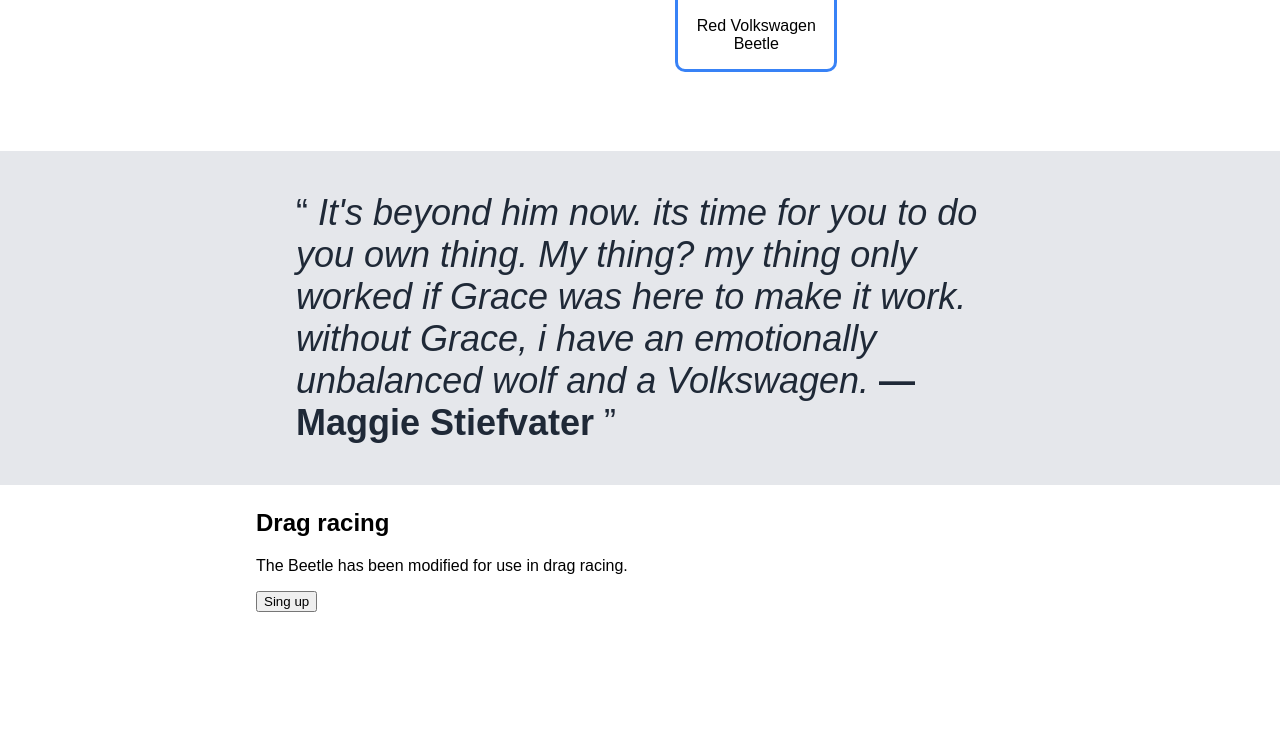
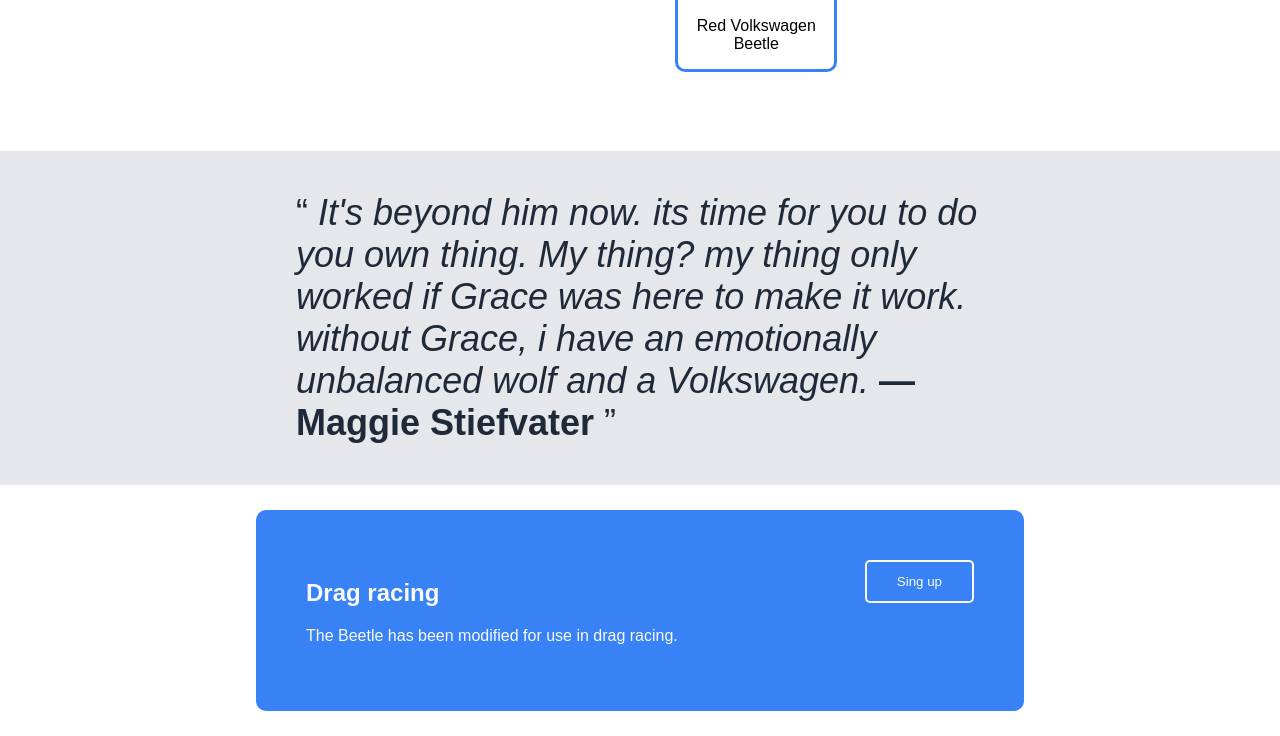
Before and after one commit to mrcinzza/odin-landig-page, a plain HTML site: page index.html in a window 1280 px wide. Shown: the part 1031-1767 px from the top of the page. Before the commit the page ends 1648 px from the top, so only its background shows below. Drawn offline with Linux system fonts and the light colour scheme.

Commit message:
Added style to the jumbotron section "call to action"

```diff
--- a/css/style.css
+++ b/css/style.css
@@ -95,13 +95,13 @@ nav a:hover {
   text-align: center;
   margin: auto;
   width: 60%;
-  overflow:hidden;
+  overflow: hidden;
   padding-bottom: 60px;
 }
 .section-info h1 {
-    font-size: 36px;
-    font-weight:bolder;
-    color: #1f2937;
+  font-size: 36px;
+  font-weight: bolder;
+  color: #1f2937;
 }
 .section-info .img-container {
   border: 3px solid #3882f6;
@@ -122,9 +122,36 @@ nav a:hover {
 /* Quaote section */
 .section-quote {
   clear: both;
-  text-align:left;
+  text-align: left;
   font-size: 36px;
-  font-weight:lighter;
+  font-weight: lighter;
   background-color: #e5e7eb;
   color: #1f2937;
 }
+
+/* jbtron 'call to action' */
+.jbtron {
+  clear: both;
+  background-color: #3882f6;
+  border-radius: 10px;
+  padding: 10px;
+  margin: 20px 0 20px 0;
+  color: #f9faf8;
+  overflow: hidden;
+  padding: 50px;
+}
+
+.jbtron button{
+  float:right;
+  color: #f9faf8;
+  background-color: #3882f6;
+  padding: 12px 30px;
+  border: 2px solid #f9faf8;
+  cursor: pointer;
+  border-radius: 5px;
+  text-align: center;
+  vertical-align: middle;
+}
+.jbtron div {
+  float:left;
+}
```
